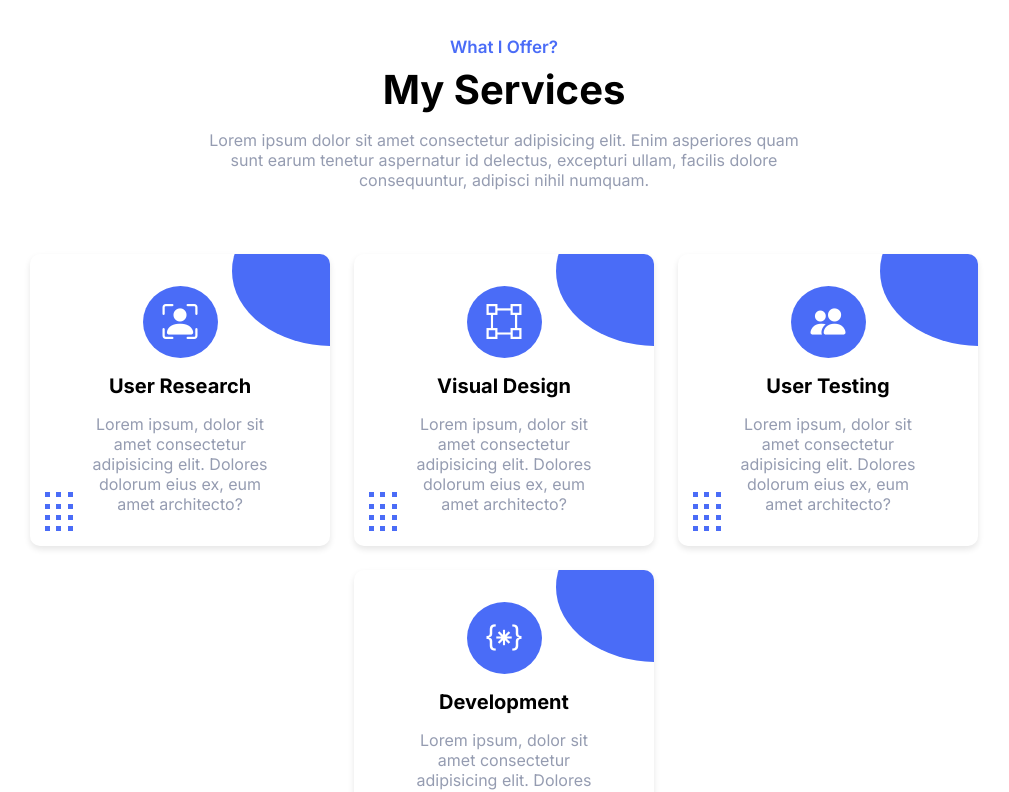
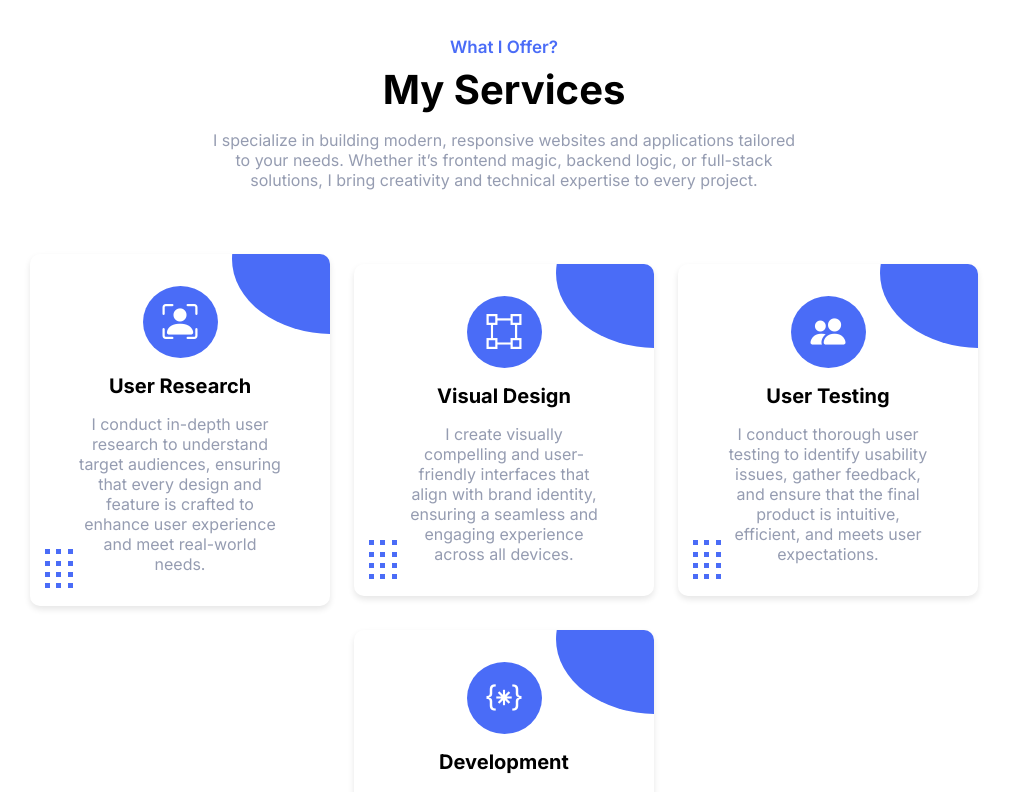
Before and after one commit to Kurisani-web/dev-portfolio, a React (Vite) app in the folder client/: page / in a window 1280 px wide. Shown: the part 1280-2072 px from the top of the page, without its empty margins (136-1145 px from the left). Built offline with nearby package versions, Linux system fonts and the light colour scheme.

Commit message:
Done dusted

```diff
--- a/client/src/components/Service.jsx
+++ b/client/src/components/Service.jsx
@@ -6,7 +6,9 @@ export default function Service() {
       <div className="header">
   <span>What I Offer?</span>
   <h2>My Services</h2>
-        <p className='text-muted'>Lorem ipsum dolor sit amet consectetur adipisicing elit. Enim asperiores quam sunt earum tenetur aspernatur id delectus, excepturi ullam, facilis dolore consequuntur, adipisci nihil numquam.</p>
+  <p className='text-muted'>
+    I specialize in building modern, responsive websites and applications tailored to your needs. Whether it’s frontend magic, backend logic, or full-stack solutions, I bring creativity and technical expertise to every project.
+  </p>
 </div>
       <div className="service-card-container">
         <div className="service-card">
@@ -15,7 +17,9 @@ export default function Service() {
             </div>
             <div className="content">
   <h4>User Research</h4>
-                <p className='text-muted'>Lorem ipsum, dolor sit amet consectetur adipisicing elit. Dolores dolorum eius ex, eum amet architecto?</p>
+  <p className='text-muted'>
+    I conduct in-depth user research to understand target audiences, ensuring that every design and feature is crafted to enhance user experience and meet real-world needs.
+  </p>
 </div>
             <div className="circle"></div>
             <div className="dot-grid">
@@ -39,7 +43,9 @@ export default function Service() {
             </div>
             <div className="content">
   <h4>Visual Design</h4>
-                <p className='text-muted'>Lorem ipsum, dolor sit amet consectetur adipisicing elit. Dolores dolorum eius ex, eum amet architecto?</p>
+  <p className='text-muted'>
+    I create visually compelling and user-friendly interfaces that align with brand identity, ensuring a seamless and engaging experience across all devices.
+  </p>
 </div>
             <div className="circle"></div>
             <div className="dot-grid">
@@ -63,7 +69,9 @@ export default function Service() {
             </div>
             <div className="content">
   <h4>User Testing</h4>
-                <p className='text-muted'>Lorem ipsum, dolor sit amet consectetur adipisicing elit. Dolores dolorum eius ex, eum amet architecto?</p>
+  <p className='text-muted'>
+    I conduct thorough user testing to identify usability issues, gather feedback, and ensure that the final product is intuitive, efficient, and meets user expectations.
+  </p>
 </div>
             <div className="circle"></div>
             <div className="dot-grid">
@@ -87,7 +95,9 @@ export default function Service() {
             </div>
             <div className="content">
   <h4>Development</h4>
-                <p className='text-muted'>Lorem ipsum, dolor sit amet consectetur adipisicing elit. Dolores dolorum eius ex, eum amet architecto?</p>
+  <p className='text-muted'>
+    I build responsive and high-performing web and mobile applications using modern technologies, ensuring clean code, scalability, and smooth user experiences.
+  </p>
 </div>
             <div className="circle"></div>
             <div className="dot-grid">
```
Lines whose indentation alone changed are shown as unchanged.
